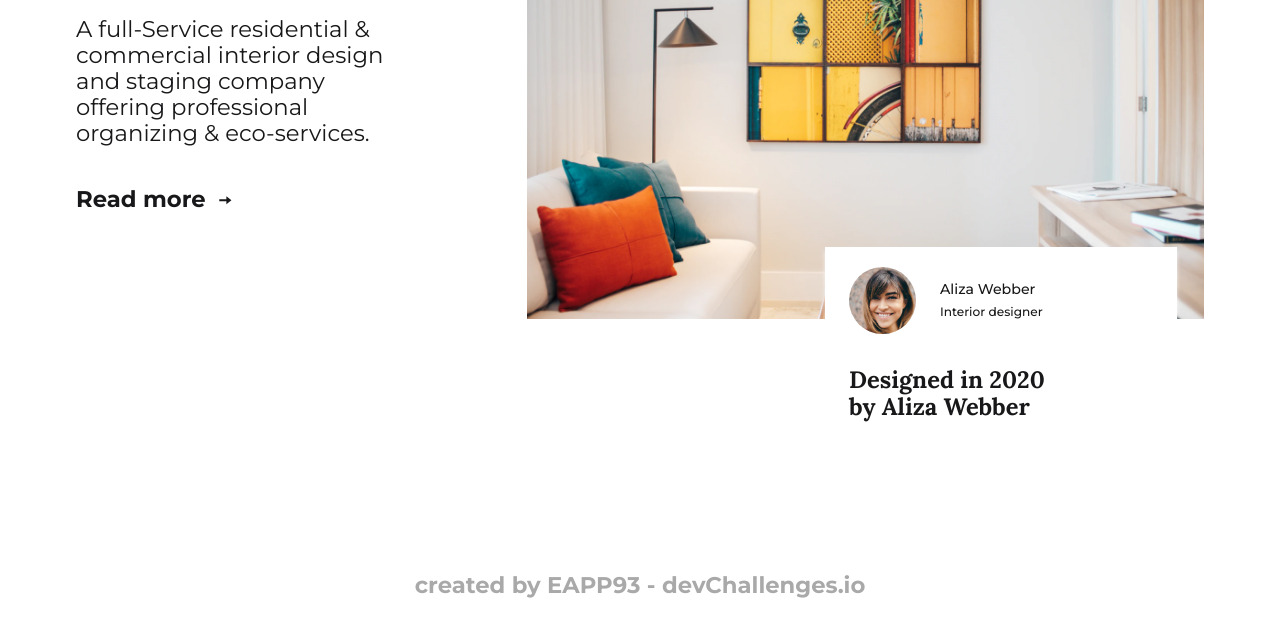
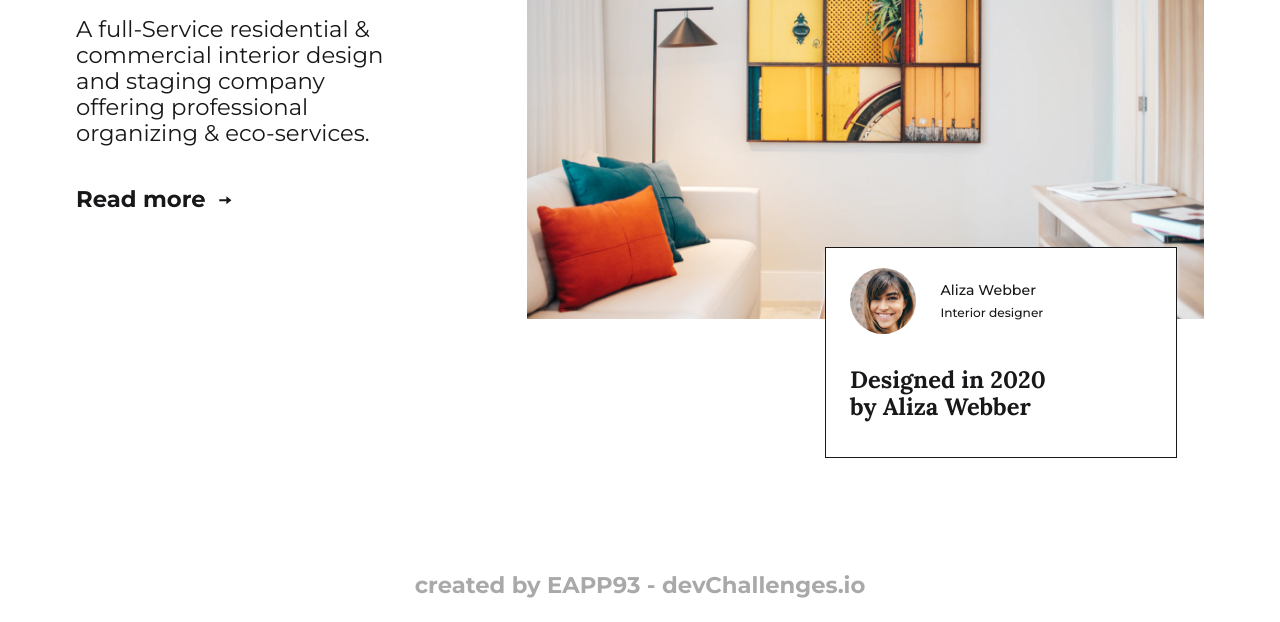
Before and after one commit to EAPP93/devchallenges__interior-consultant, a plain HTML site: page index.html in a window 1280 px wide. Shown: the part 424-1046 px from the top of the page. Drawn offline with nearby package versions, Linux system fonts and the light colour scheme.

Commit message:
fix: light mode - card border

```diff
--- a/css/styles.css
+++ b/css/styles.css
@@ -28,6 +28,10 @@ font-family: 'Montserrat', sans-serif; */
     --bg-color: #ffffff;
     --font-color: #181719;
     --shadow: 0px 4px 4px 0px rgba(255, 255, 255, 0.75);
+
+    .card {
+      border: solid 1px var(--font-color);
+    }
   }
 }
 
```
